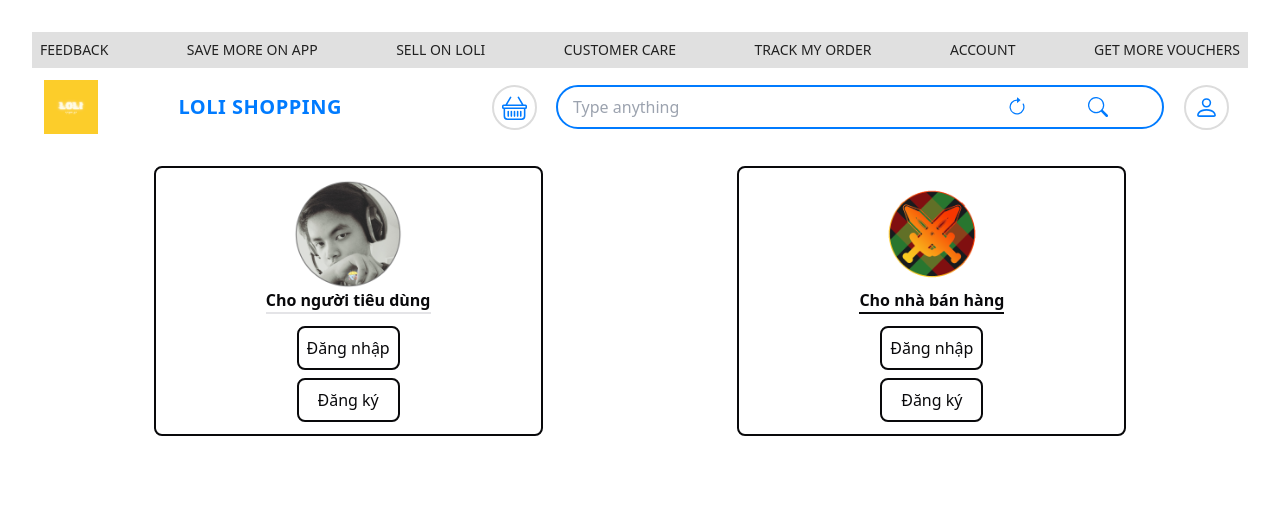
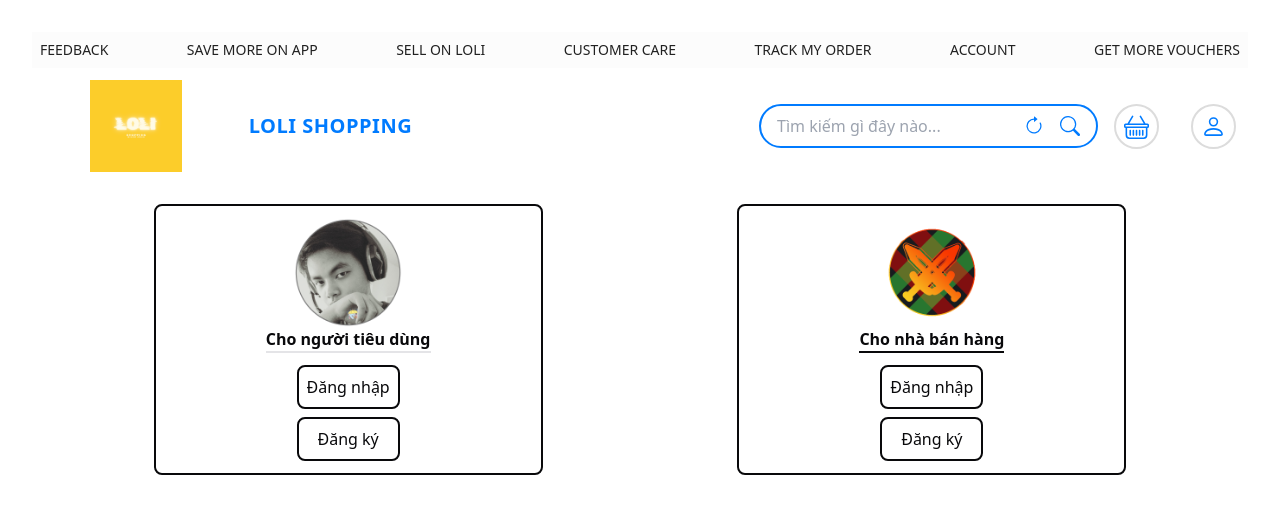
Before and after one commit to caonhathao/e-commerce-loor-fe, a React (Vite) app in the folder vite-project/: page /account in a window 1280 px wide. Shown: the top 514 px of the page. Built offline with nearby package versions, Linux system fonts and the light colour scheme; no server answers.

Commit message:
Update and Optimize

```diff
--- a/vite-project/src/components/modules/Header.tsx
+++ b/vite-project/src/components/modules/Header.tsx
@@ -1,82 +1,113 @@
-import logo from '../../assets/img/loli.png'
-import '../../assets/css/components/Header.css'
-import {Link, useNavigate} from "react-router-dom";
-import {Tooltip} from "@mui/material";
-import {BsBasket, BsPerson} from "react-icons/bs";
+import logo from "../../assets/img/loli.png";
+import "../../assets/css/components/Header.css";
+import { Link, useNavigate } from "react-router-dom";
+import { Tooltip } from "@mui/material";
+import { BsBasket, BsPerson } from "react-icons/bs";
 import SearchingBar from "./SearchingBar.tsx";
-import {getAccessToken} from "../../services/tokenStore.tsx";
+import { getAccessToken } from "../../services/tokenStore.tsx";
 
 const Header = () => {
   const navigate = useNavigate();
   return (
-        <div className={'w-full h-full flex justify-start items-start'}>
-            <div className={'w-full h-full flex justify-between flex-col items-start'}>
+    <div className={"w-full h-full flex justify-start items-start"}>
+      <div
+        className={"w-full h-full flex justify-between flex-col items-start"}
+      >
         {/* Navigation */}
-                <div className={'w-full bg-[rgb(var(--secondary-background))]'}>
-                    <ul className={'p-2 flex flex-row flex-wrap justify-between items-center text-[rgb(var(--text-color))] text-sm'}>
-                        <li><Link to={'/feedback'}>FEEDBACK</Link></li>
-                        <li><Link to={'/app'}>SAVE MORE ON APP</Link></li>
-                        <li><Link to={'/sell-on-loli'}>SELL ON LOLI</Link></li>
-                        <li><Link to={'/customer-care'}>CUSTOMER CARE</Link></li>
-                        <li><Link to={'/track-my-order'}>TRACK MY ORDER</Link></li>
-                        <li>{
-                            getAccessToken() !== '' ?
-                                <Link to={'/user'}>ACCOUNT</Link>
-                                :
-                                <Link to={'/account'}>ACCOUNT</Link>
-                        }</li>
-                        <li><Link to={'/get-voucher'}>GET MORE VOUCHERS</Link></li>
+        <div className={"w-full bg-[rgb(var(--secondary-background))]/10"}>
+          <ul
+            className={
+              "p-2 flex flex-row flex-wrap justify-between items-center text-[rgb(var(--text-color))] text-sm"
+            }
+          >
+            <li>
+              <Link to={"/feedback"}>FEEDBACK</Link>
+            </li>
+            <li>
+              <Link to={"/app"}>SAVE MORE ON APP</Link>
+            </li>
+            <li>
+              <Link to={"/sell-on-loli"}>SELL ON LOLI</Link>
+            </li>
+            <li>
+              <Link to={"/customer-care"}>CUSTOMER CARE</Link>
+            </li>
+            <li>
+              <Link to={"/track-my-order"}>TRACK MY ORDER</Link>
+            </li>
+            <li>
+              {getAccessToken() !== "" ? (
+                <Link to={"/user"}>ACCOUNT</Link>
+              ) : (
+                <Link to={"/account"}>ACCOUNT</Link>
+              )}
+            </li>
+            <li>
+              <Link to={"/get-voucher"}>GET MORE VOUCHERS</Link>
+            </li>
           </ul>
         </div>
 
         {/* Logo và Tiêu đề */}
         <div
-                    className={'w-full flex flex-col sm:flex-row justify-between items-center bg-[rgb(var(--bg-color))]'}>
-                    <div className={'flex flex-row justify-start items-center gap-2'}>
-                        <div className='w-[30%] p-3 rounded-full'>
-                            <img src={logo} alt='logo' className='w-[50%]'/>
+          className={
+            "w-full flex flex-col sm:flex-row justify-between items-center bg-[rgb(var(--bg-color))]"
+          }
+        >
+          <div
+            className={"w-fit flex flex-row justify-start items-center gap-2"}
+          >
+            <div className="w-[30%] p-3 rounded-full flex justify-center items-center">
+              <img src={logo} alt="logo" className="w-[50%]" />
             </div>
-                        <div className='w-[40%]'>
-                            <p className='text-center font-bold text-[rgb(var(--main-color))] text-xl tracking-wide'>
-                                <Link
-                                    to={'/'}>LOLI SHOPPING</Link></p>
+            <div className="w-fit">
+              <p className="text-center font-bold text-[rgb(var(--main-color))] text-xl tracking-wide">
+                <Link to={"/"}>LOLI SHOPPING</Link>
+              </p>
             </div>
           </div>
 
+          {/* Search & Icons */}
+          <div
+            className={
+              "flex flex-row justify-around items-center w-fit p-3 gap-4"
+            }
+          >
+            <SearchingBar
+              minLength={10}
+              errorText="Từ khóa không hợp lệ"
+              placeholderText={"Tìm kiếm gì đây nào..."}
+            />
 
-                    {/* Search & Icons */}
-                    <div className={'flex flex-row justify-around items-center w-full p-2'}>
-                        <div className={'w-[10%] text-center mr-2'}>
-                            <Tooltip title={'Cart'}>
+            <div className={"w-[10%] text-center mr-2"}>
+              <Tooltip title={"Cart"}>
                 <button
-                                    type='button'
-                                    className='text-[rgb(var(--main-color))] border-2 border-[rgb(var(--border-color))] p-2 rounded-full'
+                  type="button"
+                  className="text-[rgb(var(--main-color))] border-2 border-[rgb(var(--border-color))] p-2 rounded-full"
                   onClick={() => {
-                                        navigate('/user/show-cart')
-                                    }}>
-                                    <BsBasket size={25}/>
+                    navigate("/user/show-cart");
+                  }}
+                >
+                  <BsBasket size={25} />
                 </button>
               </Tooltip>
             </div>
 
-                        <SearchingBar/>
-
-                        <div className={'w-[10%] text-center ml-2'}>
+            <div className={"w-[10%] text-center ml-2"}>
               <button
-                                className='text-[rgb(var(--main-color))] border-2 border-[rgb(var(--border-color))] p-2 rounded-full'
+                className="text-[rgb(var(--main-color))] border-2 border-[rgb(var(--border-color))] p-2 rounded-full"
                 onClick={() => {
-                                    navigate('/user')
-                                }}>
-                                <BsPerson size={25}/>
+                  navigate("/user");
+                }}
+              >
+                <BsPerson size={25} />
               </button>
             </div>
           </div>
         </div>
       </div>
     </div>
-
-
-    )
-}
+  );
+};
 
 export default Header;
--- a/vite-project/src/components/modules/SearchingBar.tsx
+++ b/vite-project/src/components/modules/SearchingBar.tsx
@@ -1,41 +1,39 @@
-import React, {SetStateAction, useRef} from "react";
-import {Formik, Form, Field, FormikHelpers, FormikProps} from "formik";
-import {toast} from "react-toastify";
-import {BsArrowClockwise, BsSearch} from "react-icons/bs";
-import apiClient from "../../services/apiClient.tsx";
+import React, { useRef } from "react";
+import { Formik, Form, Field, FormikHelpers, FormikProps } from "formik";
+import { toast } from "react-toastify";
+import { BsArrowClockwise, BsSearch } from "react-icons/bs";
+import { SearchContext } from "@/context/SearchContext.tsx";
 
 interface Props {
-    url: string;
   minLength: number;
   errorText: string;
   placeholderText?: string;
-    setReload: React.Dispatch<SetStateAction<boolean>>
-    setData: React.Dispatch<SetStateAction<any>>;
 }
 
 const SearchingBar: React.FC<Props> = ({
-                                           url,
   minLength,
   errorText,
-                                           setReload,
-                                           setData,
   placeholderText,
 }) => {
   const formikRef = useRef<FormikProps<{ keyword: string }>>(null);
 
   const handleResetData = () => {
-        if (formikRef.current && setReload) {
+    if (formikRef.current) {
       formikRef.current.resetForm();
-            setReload(true);
     }
-    }
+  };
+
+  const { setSearchQuery } = React.useContext(SearchContext);
 
   return (
     <div className="w-[90%]">
       <Formik
         innerRef={formikRef}
-                initialValues={{keyword: ''}}
-                onSubmit={async (values, {setSubmitting}: FormikHelpers<{ keyword: string }>) => {
+        initialValues={{ keyword: "" }}
+        onSubmit={async (
+          values,
+          { setSubmitting }: FormikHelpers<{ keyword: string }>
+        ) => {
           try {
             const checkStr = values.keyword.trim();
             if (checkStr.length === 0) {
@@ -48,28 +46,21 @@
               return;
             }
 
-                        const response = await apiClient.get(url, {
-                            params: {
-                                keyword: values.keyword,
-                            },
-                        });
-                        if (response.status === 200) {
-                            setData(response.data);
-                        }
+            setSearchQuery(checkStr);
           } catch (e) {
             console.error("Failed to search", e);
-                        toast.error("Error!");
+            toast.error("Lỗi tìm kiếm!");
           } finally {
             setSubmitting(false);
           }
         }}
       >
-                {({values, handleChange, handleSubmit}) => (
+        {({ values, handleChange, handleSubmit }) => (
           <Form
-                        className="w-full flex justify-around items-center gap-2 border-2 border-[rgb(var(--main-color))] rounded-full p-2 bg-white"
+            className="w-full flex justify-around items-center gap-4 border-2 border-[rgb(var(--main-color))] rounded-full py-2 px-4 bg-white"
             onSubmit={handleSubmit}
           >
-                        <fieldset className="w-[70%]">
+            <fieldset className="w-full">
               <Field
                 className="outline-0 w-full text-[rgb(var(--text-color))] bg-white"
                 name="keyword"
@@ -78,12 +69,18 @@
                 placeholder={placeholderText ?? "Type anything"}
               />
             </fieldset>
-                        <button className={"w-[10%]"} type="button" onClick={() => handleResetData()}>
-                            <BsArrowClockwise size={20} color={"rgb(var(--main-color))"}/>
+            <div className="w-fit flex justify-center items-center gap-4">
+              <button
+                className={"w-fit"}
+                type="button"
+                onClick={() => handleResetData()}
+              >
+                <BsArrowClockwise size={20} color={"rgb(var(--main-color))"} />
               </button>
-                        <button className="w-[10%]" type="submit">
-                            <BsSearch size={20} color={"rgb(var(--main-color))"}/>
+              <button className="w-fit" type="submit">
+                <BsSearch size={20} color={"rgb(var(--main-color))"} />
               </button>
+            </div>
           </Form>
         )}
       </Formik>
--- /dev/null
+++ b/vite-project/src/context/SearchContext.tsx
@@ -0,0 +1,16 @@
+import { createContext, useState } from "react";
+
+export const SearchContext = createContext<{
+  searchQuery: string;
+  setSearchQuery: (q: string) => void;
+}>({ searchQuery: "", setSearchQuery: () => {} });
+
+// Provider
+export const SearchProvider = ({ children }: { children: React.ReactNode }) => {
+  const [searchQuery, setSearchQuery] = useState("");
+  return (
+    <SearchContext.Provider value={{ searchQuery, setSearchQuery }}>
+      {children}
+    </SearchContext.Provider>
+  );
+};
```
Also changed, not shown: vite-project/src/main.tsx (+11 -8 lines), vite-project/src/pages/Global/Home.tsx (+142 -43 lines), vite-project/src/utils/functions.utils.tsx (+5 -5 lines). Lines whose indentation alone changed are shown as unchanged.
